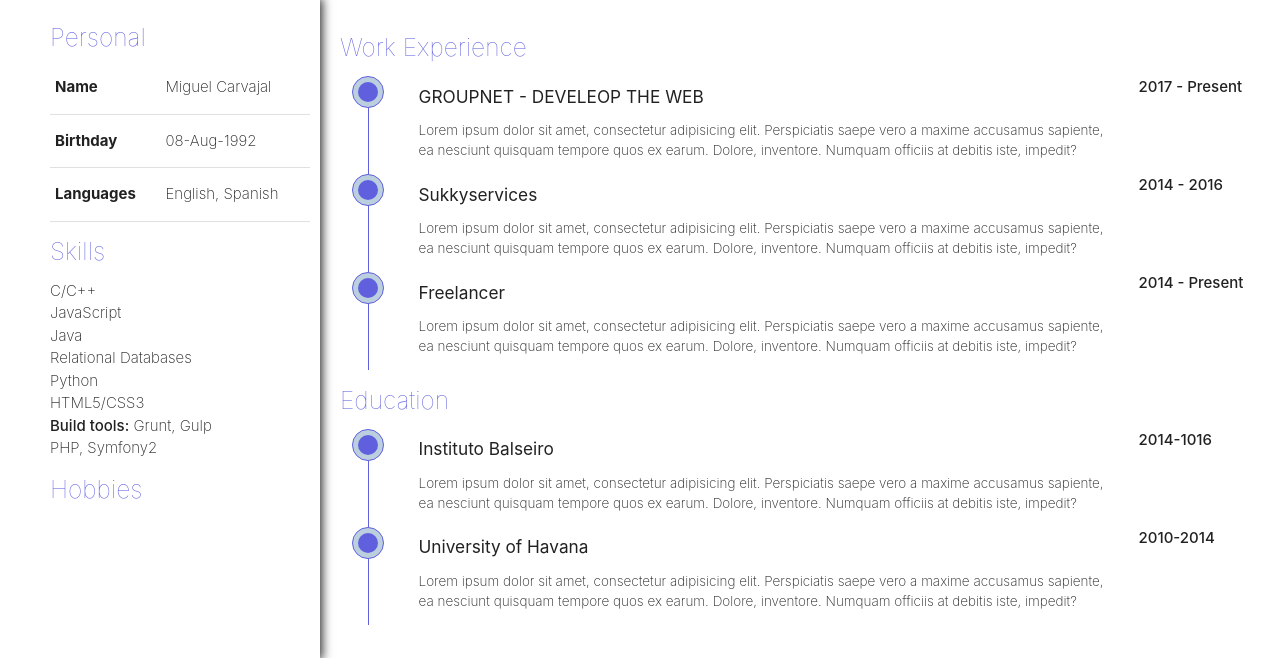
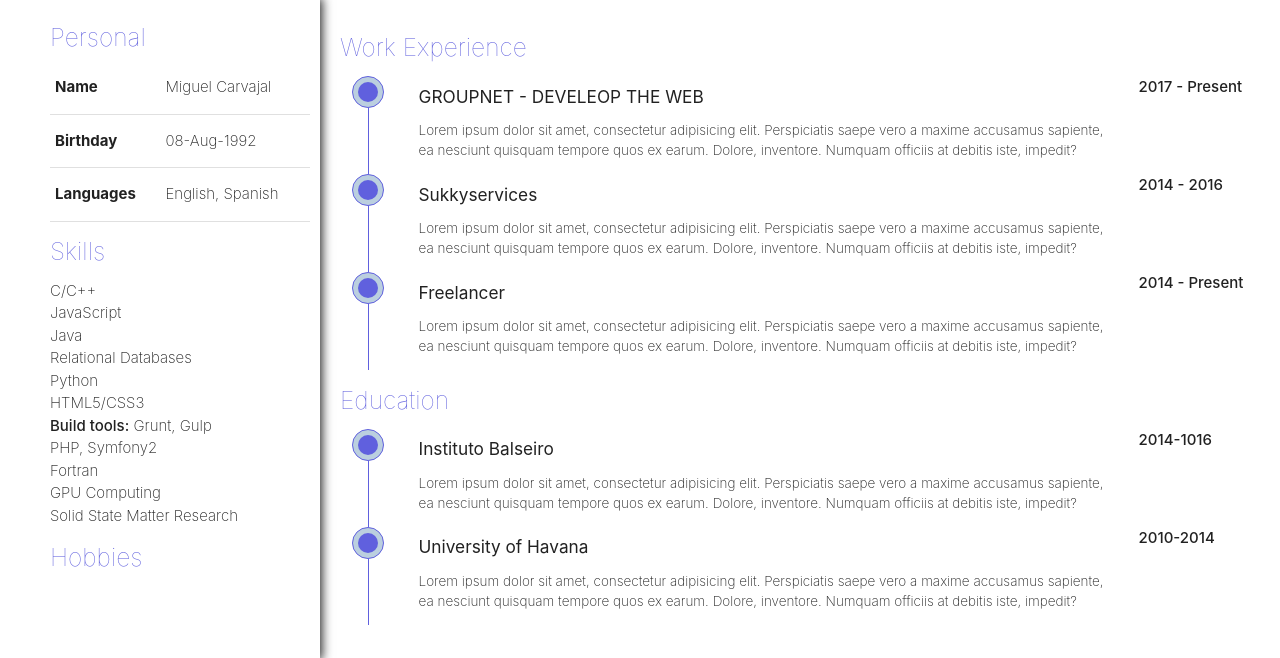
Before and after one commit to krvajal/krvajalmiguelangel.github.io, a plain HTML site: page resume.html in a window 1280 px wide. Shown: the part 614-1272 px from the top of the page. Drawn offline with nearby package versions, Linux system fonts and the light colour scheme.

Commit message:
Update skills

```diff
--- a/resume.html
+++ b/resume.html
@@ -61,6 +61,9 @@
             <li>HTML5/CSS3</li>
             <li><strong>Build tools:</strong> Grunt, Gulp</li>
             <li>PHP, Symfony2</li>
+            <li>Fortran</li>
+            <li>GPU Computing</li>
+            <li>Solid State Matter Research</li>
           </ul>
         </section>
         <section>
```
